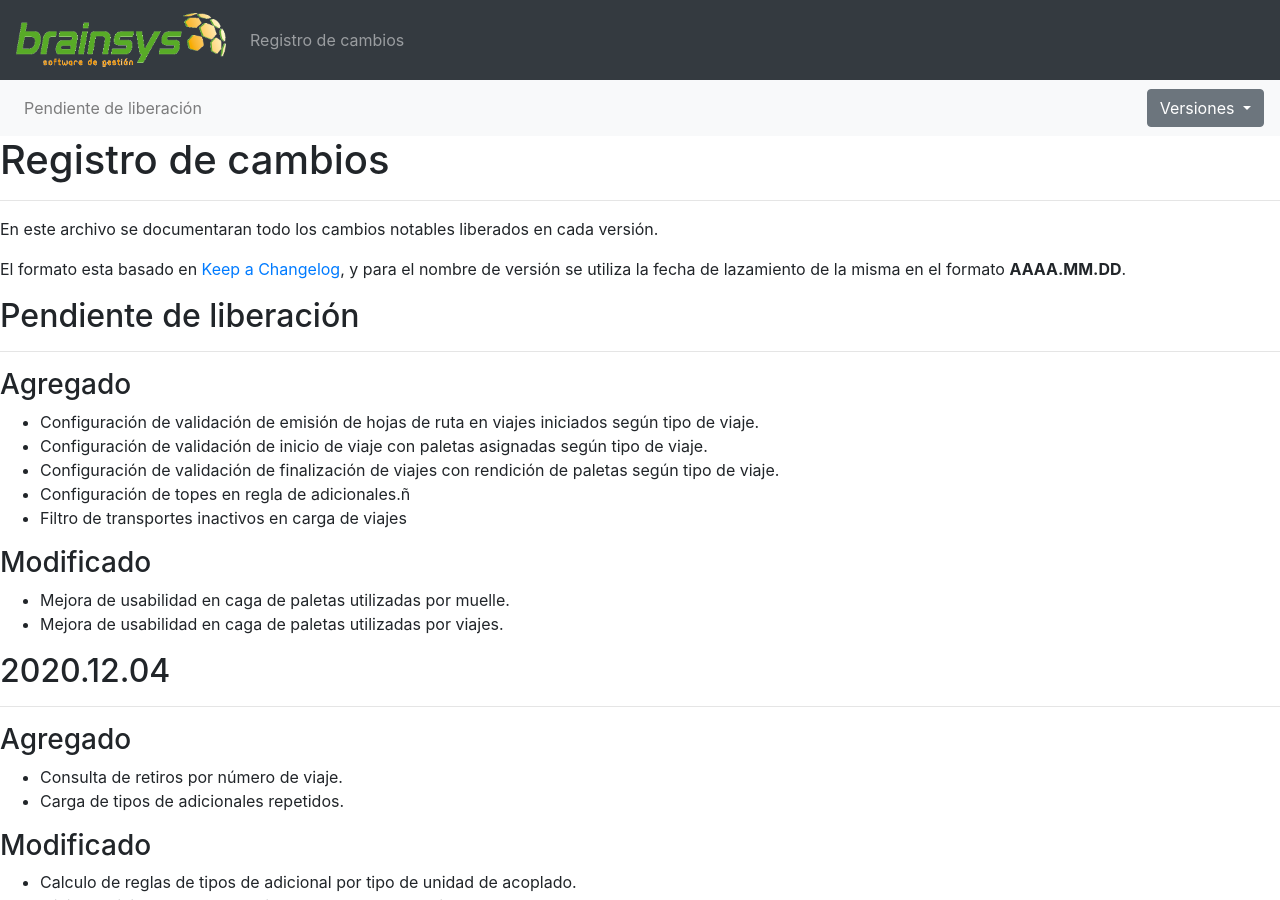
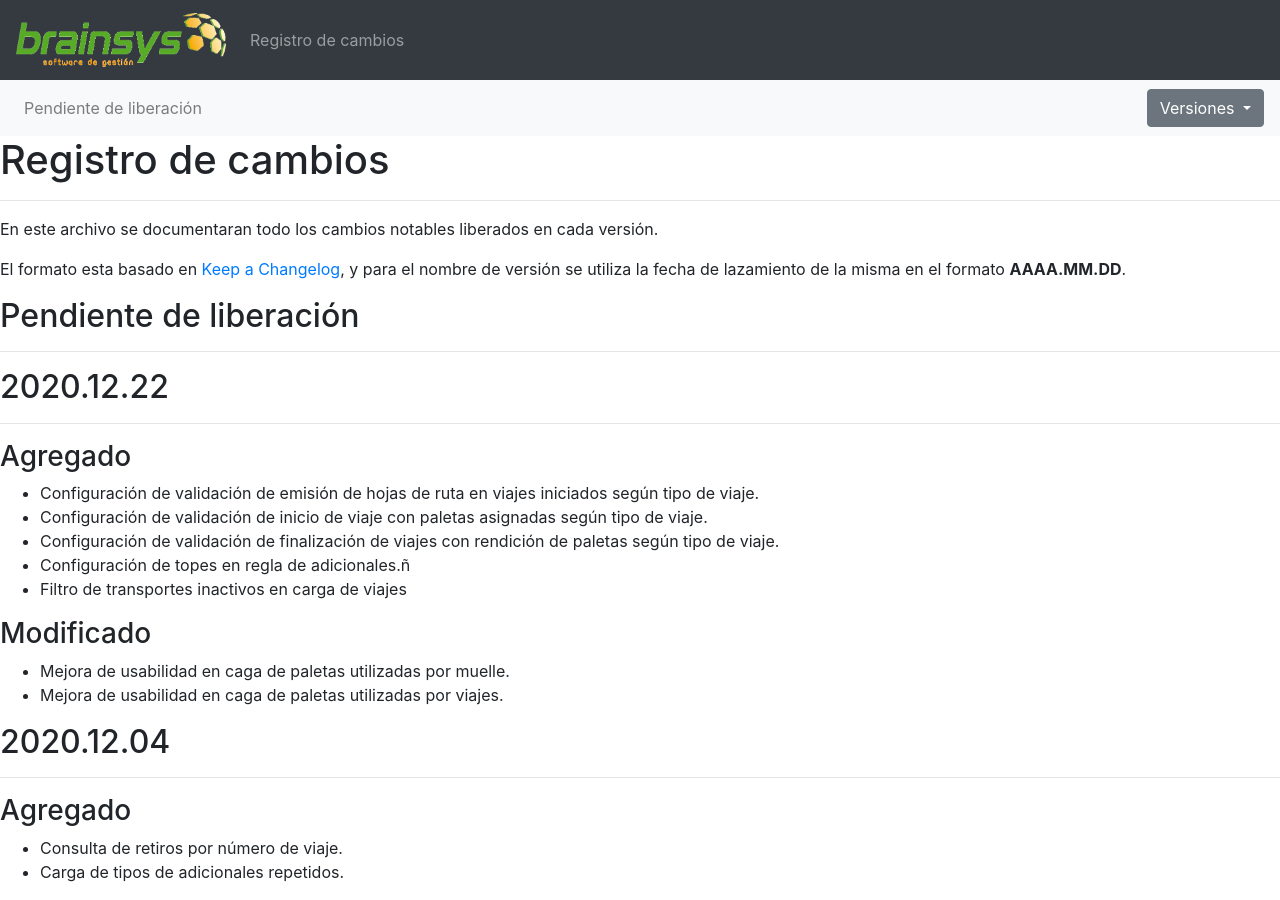
Before and after one commit to msanchez-brainsys/msanchez-brainsys.github.io, a Jekyll site: the page built from registro-cambios.markdown, in a window 1280 px wide and 900 px high. Built offline with Jekyll 4.4.1, drawn with Linux system fonts in a browser that asks for light colours.

Commit message:
Se agregaron cambios liberados en versión 2020.12.22

```diff
--- a/registro-cambios.markdown
+++ b/registro-cambios.markdown
@@ -28,6 +28,10 @@ En este archivo se documentaran todo los cambios notables liberados en cada vers
 El formato esta basado en [Keep a Changelog](https://keepachangelog.com/es-ES/1.0.0/), y para el nombre de versión se utiliza la fecha de lazamiento de la misma en el formato **AAAA.MM.DD**.
 
 ## Pendiente de liberación
+---
+
+
+## 2020.12.22
 ---
 ### Agregado
 - Configuración de validación de emisión de hojas de ruta en viajes iniciados según tipo de viaje.
```
